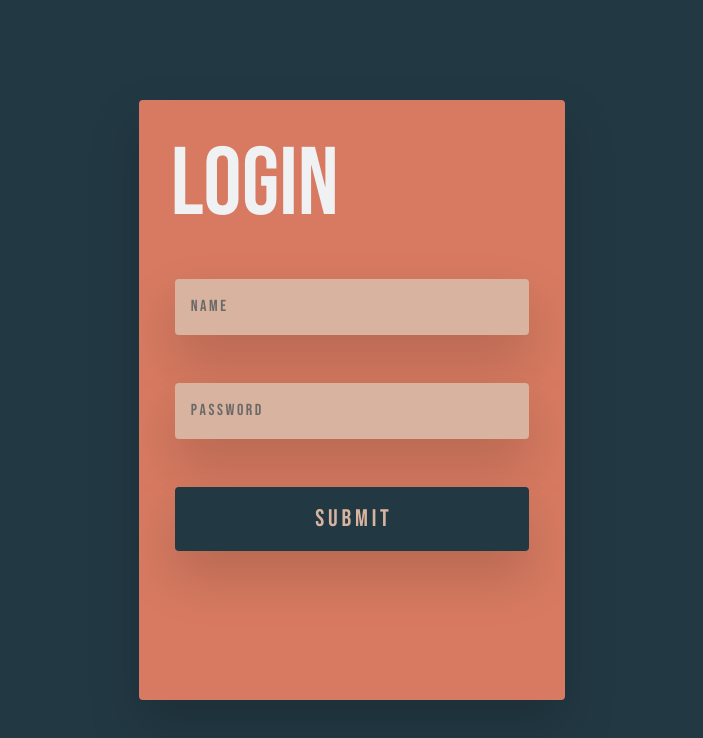
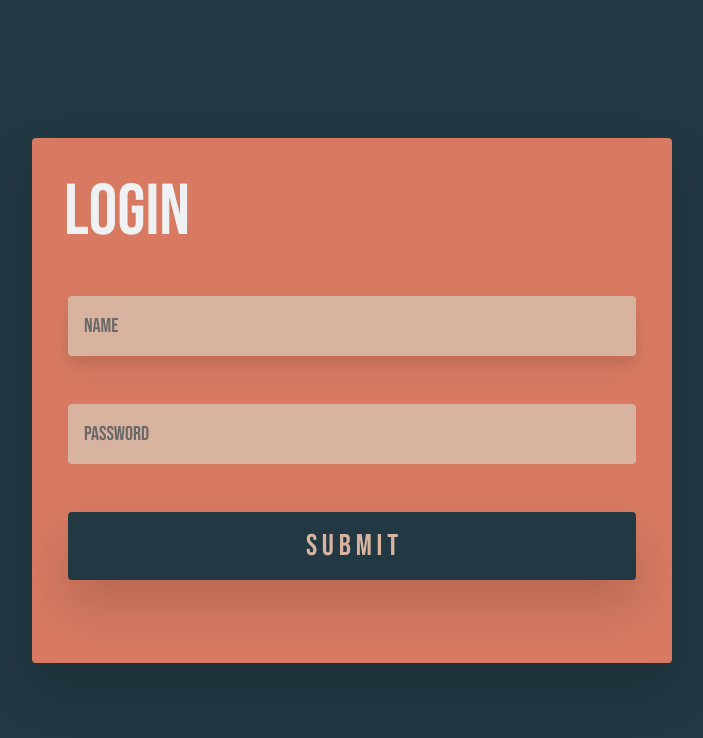
Before and after one commit to Aadhav-VijayaSaravanan/intellect-with-nuxt3, a Nuxt app: page / in a window 1280 px wide. Shown: the top 738 px of the page, without its empty margins (288-991 px from the left). Built offline with nearby package versions, Linux system fonts and the light colour scheme.

Commit message:
update login.vue

```diff
--- a/pages/login.vue
+++ b/pages/login.vue
@@ -1,32 +1,32 @@
 <template>
-  <div class="flex items-center justify-center w-screen h-screen bg-sch select-none">
-    <div class="grid w-2/6 grid-cols-2 rounded h-3/4 grid-rows-7 select-none bg-rot drop-shadow-2xl">
-      <div class="flex items-center col-span-2 row-span-2">
-        <h1 class="p-4 m-4 text-whi text-8xl c3 select-none">Login</h1>
+  <div class="flex items-center justify-center min-h-screen bg-sch select-none">
+    <div class="grid w-full md:w-2/3 lg:w-1/2 grid-cols-1 md:grid-cols-1 rounded h-3/4 md:h-auto grid-rows-7 select-none bg-rot drop-shadow-2xl">
+      <div class="flex items-center col-span-2 md:col-span-1 row-span-2">
+        <h1 class="p-4 m-4 text-whi text-4xl md:text-5xl lg:text-6xl xl:text-7xl 2xl:text-8xl c3 select-none">Login</h1>
       </div>
-      <form @submit.prevent="handleSubmit" class="col-span-2 row-span-4 mx-7 h-full">
-        <div class="flex items-start justify-center col-span-2 row-span-1 mb-8">
+      <form @submit.prevent="handleSubmit" class="col-span-2 md:col-span-1 row-span-4 mx-4 md:mx-7 h-full">
+        <div class="flex items-start justify-center col-span-2 row-span-1 mb-4 md:mb-8">
           <input
             v-model="name"
             type="text"
-            class="p-4 border-rot w-full outline-none bg-old text-sch c3 drop-shadow-2xl m-2 rounded"
-            placeholder="N a m e"
+            class="p-4 border-rot w-full outline-none bg-old text-sch c3 drop-shadow-xl m-2 rounded text-xl"
+            placeholder="Name"
             id="input1"
           />
         </div>
-        <div class="flex items-center justify-end col-span-2 row-span-1 mb-8">
+        <div class="flex items-center justify-end col-span-2 row-span-1 mb-4 md:mb-8">
           <input
             v-model="password"
             type="password"
-            class="p-4 border-rot w-full outline-none bg-old text-sch c3 drop-shadow-2xl m-2 rounded"
-            placeholder="P a s s w o r d"
+            class="p-4 border-rot w-full outline-none bg-old text-sch c3 drop-shadow-3xl m-2 rounded text-xl"
+            placeholder="Password"
             id="input2"
           />
         </div>
         <div class="col-span-2 row-span-1"></div>
         <div class="flex items-end justify-center col-span-2 row-span-1">
           <button
-            class="p-4 m-2 rounded w-full outline-none c3 cursor-pointer transition ease-in text-2xl duration-300 drop-shadow-2xl"
+            class="p-4 m-2 rounded w-full md:w-full xl:w-full outline-none c3 cursor-pointer transition ease-in text-xl md:text-2xl lg:text-3xl duration-300 drop-shadow-2xl"
             id="button1"
             type="submit"
           >
@@ -51,7 +51,7 @@ export default {
   methods: {
     handleSubmit() {
       const match = jsonData.some(item => item.name === this.name && item.password === this.password);
-      if (match) {
+      if (match && name !== " " || match && match.password) {
         this.sendData();
       } else {
         this.clearForm();
@@ -76,6 +76,7 @@ export default {
 
 
 <style scoped>
+
 #button1{
   background-color: #223843;
   color: #D8B4A0;
```
